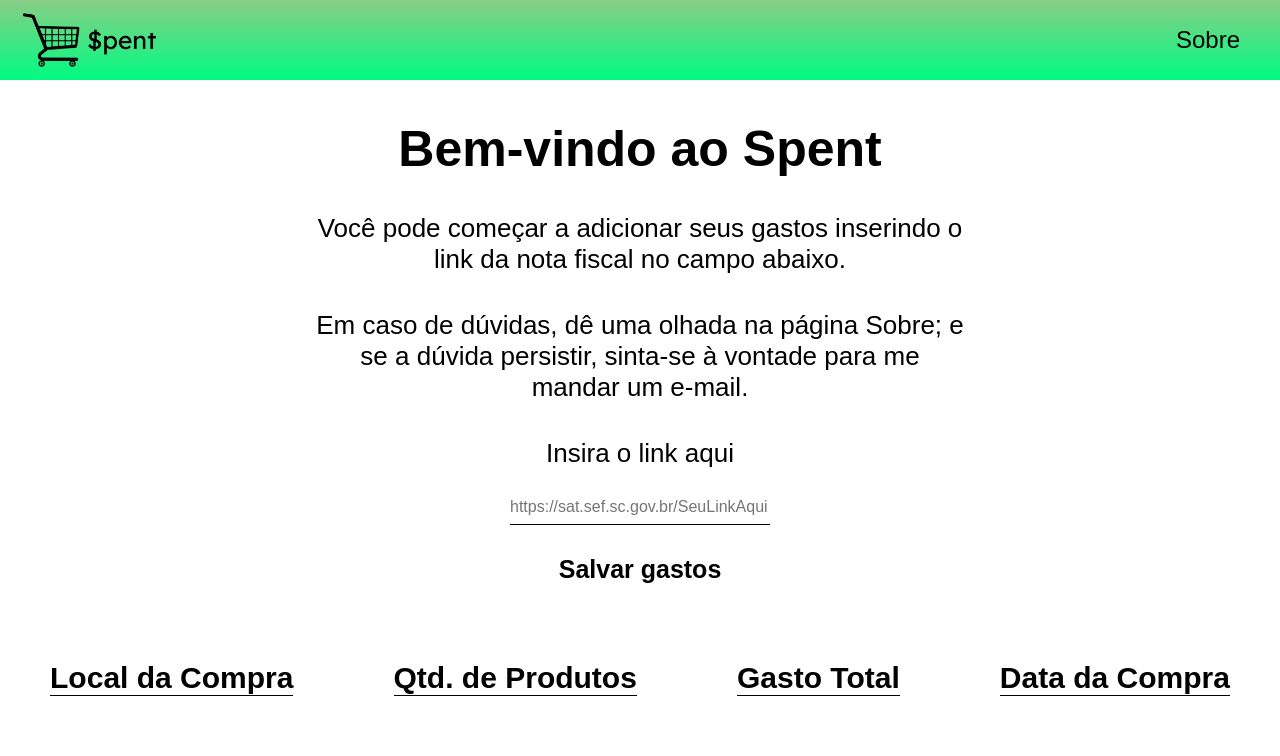
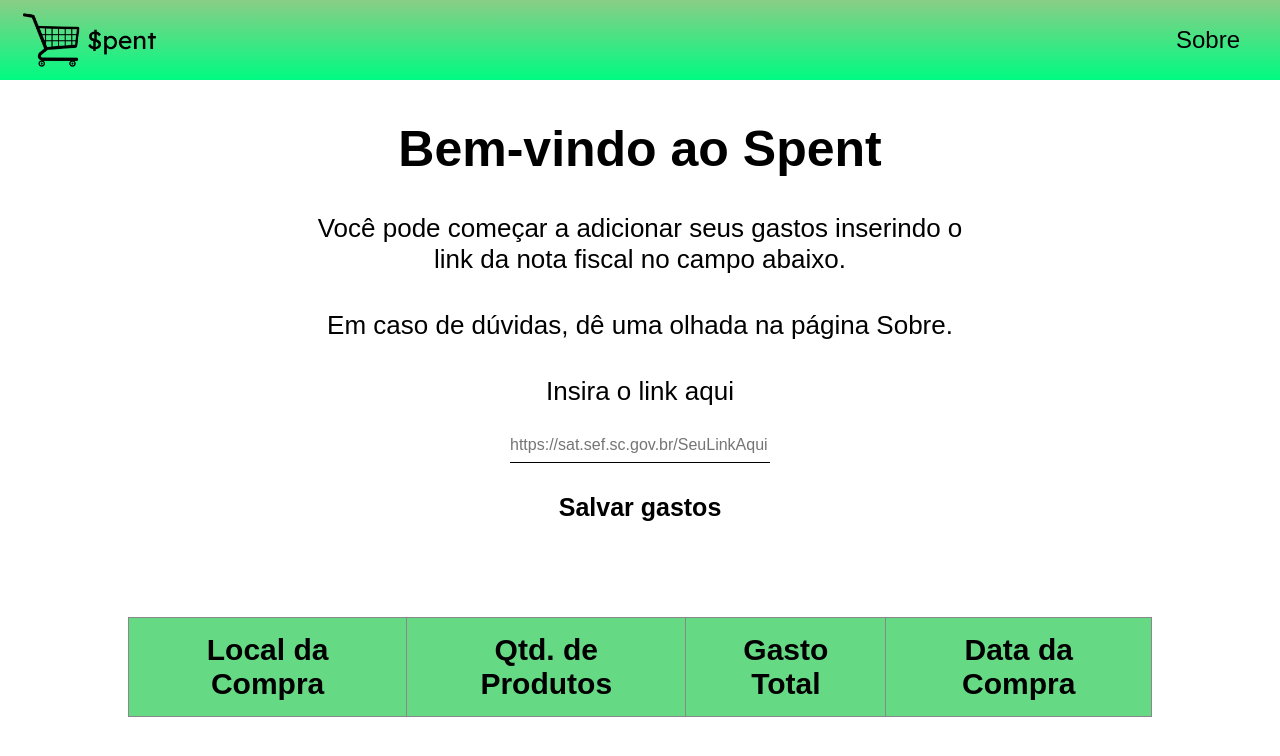
Before and after one commit to ArthurMueller31/spent-web-app, a React (Create React App) app: page / in a window 1280 px wide. Shown: the top 756 px of the page. Built offline with nearby package versions, Linux system fonts and the light colour scheme; a web font is replaced by a local one.

Commit message:
Fix table, apply styles and check other minor issues

```diff
--- a/src/components/MainHeader.css
+++ b/src/components/MainHeader.css
@@ -52,27 +52,49 @@ button {
 button:hover {
   transition: ease-in-out;
   transition-duration: 200ms;
-  color: #00fb82cd;
-}
-
-.table-holder {
-  display: flex;
-  align-items: start;
-  justify-content: space-around;
-}
-
-th {
-  font-size: 30px;
-  border-bottom: 1px solid black;
+  color: #21ef83;
 }
 
 td {
   padding: 10px;
   border-bottom: 1px solid black;
   font-size: 20px;
-
 }
 
-tr {
+.table-holder {
+  display: flex;
+  justify-content: center; /* Centralizar a tabela */
+  margin-top: 20px;
+}
+
+.table-style {
+  width: 80%; /* Ajusta a largura da tabela */
+  border-collapse: collapse; /* Remove espaços entre as bordas das células */
+  margin: 0 auto; /* Centralizar a tabela */
+}
+
+.table-style th,
+.table-style td {
+  padding: 15px 20px; /* Espaçamento interno nas tds */
   text-align: center;
+  border: 1px solid #898989; /* Borda fina entre as tds */
 }
+
+th {
+  font-size: 30px;
+}
+
+td {
+  font-size: 26px;
+  cursor: pointer
+}
+
+
+.table-style th {
+  background-color: #66d985; /* Cor de fundo para o cabeçalho */
+  font-weight: bold;
+}
+
+.table-style tr:hover {
+  background-color: #eeeeee91; /* Efeito de hover para as linhas */
+}
--- a/src/components/MainHeader.js
+++ b/src/components/MainHeader.js
@@ -6,13 +6,7 @@ import ErrorMessage from "./ErrorMessage";
 const MainHeader = () => {
   const [url, setUrl] = useState("");
   const [isError, setIsError] = useState(false);
-  const [whereWasPurchased, setWhereWasPurchased] = useState("");
-  // const [productList, setProductList] = useState([]);
-  // const [prices, setPrices] = useState([]);
-  // vou usar depois com a nova pag de info das compras
-  const [emissionDate, setEmissionDate] = useState("");
-  const [totalSpent, setTotalSpent] = useState("");
-  const [totalItems, setTotalItems] = useState("");
+  const [invoices, setInvoices] = useState([]);
 
   const handleInputChange = (e) => {
     setUrl(e.target.value);
@@ -20,7 +14,7 @@ const MainHeader = () => {
   };
 
   // previne que o form seja enviado e carregue nova pag, e vê se o link está certo (validando no front pra nem chegar a usar o scraping se estiver errado)
-  const handleSubmit = async (e) => {
+  const handleSubmit = (e) => {
     e.preventDefault();
 
     const inputIncludesRightLink = url.includes("https://sat.sef.sc.gov.br/");
@@ -41,14 +35,27 @@ const MainHeader = () => {
 
       // dados retornados armazenados nos sets do useState
       // não precisa mostrar quais os itens por enquanto, será mostrado na pag de info
-      setWhereWasPurchased(response.data.data.local);
-      // setProductList(response.data.data.items.length);
-      // setPrices(response.data.data.prices.length);
-      setEmissionDate(response.data.data.emissionDate);
-      setTotalSpent(response.data.data.totalSpent);
-      setTotalItems(response.data.data.totalItems);
+      const newInvoice = {
+        url,
+        whereWasPurchased: response.data.data.local,
+        emissionDate: response.data.data.emissionDate,
+        totalSpent: response.data.data.totalSpent,
+        totalItems: response.data.data.totalItems
+      };
+
+      setInvoices((prevInvoices) => {
+        const isDuplicate = prevInvoices.some(
+          (invoice) => invoice.url === newInvoice.url
+        );
+        if (!isDuplicate) {
+          return [...prevInvoices, newInvoice]; // Adiciona nova nota se não for duplicada
+        } else {
+          alert("Você já inseriu esse link anteriormente.")
+          return prevInvoices; // Retorna o array sem mudanças se for duplicada
+        }
+      });
     } catch (error) {
-      console.log(error);
+      alert("Algo deu errado. Confira se o link inserido está correto.\nCaso você tenha certeza que está correto, contate-nos para suporte.")
     }
   };
 
@@ -63,8 +70,7 @@ const MainHeader = () => {
           fiscal no campo abaixo.
         </p>
         <p className="paragraphs">
-          Em caso de dúvidas, dê uma olhada na página Sobre; e se a dúvida
-          persistir, sinta-se à vontade para me mandar um e-mail.
+          Em caso de dúvidas, dê uma olhada na página Sobre.
         </p>
 
         <p className="paragraphs">Insira o link aqui</p>
@@ -84,31 +90,25 @@ const MainHeader = () => {
       </div>
 
       <div className="table-holder">
-        <table id="where-was-bought" className="table-style">
+        <table className="table-style">
+          <thead>
             <tr>
               <th>Local da Compra</th>
-          </tr>
-          <tr className="td-">{whereWasPurchased !== "" && <td>{whereWasPurchased}</td>}</tr>
-        </table>
-        <table id="product">
-          <tr className="tr-styles">
               <th>Qtd. de Produtos</th>
-          </tr>
-          <tr>{totalItems !== "" && <td>{totalItems}</td>}</tr>
-        </table>
-        <table id="spent">
-          <tr className="tr-styles">
               <th>Gasto Total</th>
-          </tr>
-          <tr>{totalSpent !== "" && <td>{totalSpent}</td>}</tr>
-        </table>
-        <table id="date">
-          <tr className="tr-styles">
               <th>Data da Compra</th>
             </tr>
-          <tr>
-            {emissionDate !== "" && <td>{emissionDate}</td>}
+          </thead>
+          <tbody>
+            {invoices.map((invoice, index) => (
+              <tr key={index}>
+                <td>{invoice.whereWasPurchased}</td>
+                <td>{invoice.totalItems}</td>
+                <td>{invoice.totalSpent}</td>
+                <td>{invoice.emissionDate}</td>
               </tr>
+            ))}
+          </tbody>
         </table>
       </div>
     </>
```
Lines whose indentation alone changed are shown as unchanged.
